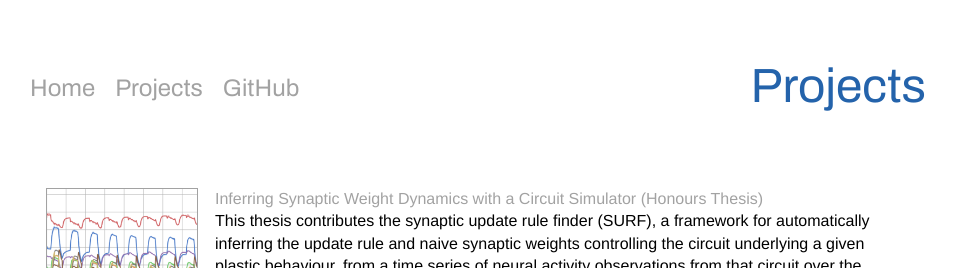
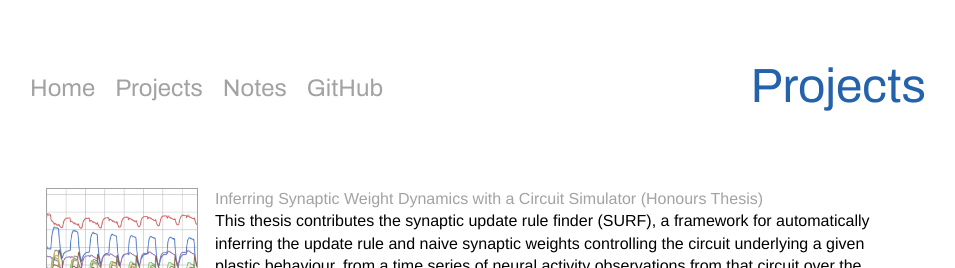
Before and after one commit to rfayyazi/rfayyazi.github.io, a Jekyll site: the page projects.html, which Jekyll copies as it is, in a window 1280 px wide. Shown: the top 268 px of the page, without its empty margins (162-1117 px from the left). Built offline with Jekyll 4.4.1, drawn with Linux system fonts in a browser that asks for light colours.

Commit message:
Update projects.html

```diff
--- a/projects.html
+++ b/projects.html
@@ -16,6 +16,9 @@
           </div>
           <div class='nav-link-wrapper'>
             <a href='projects.html'>Projects</a>
+          </div>
+          <div class='nav-link-wrapper'>
+            <a href='notes.html'>Notes</a>
           </div>
           <div class='nav-link-wrapper'>
             <a href='https://github.com/rfayyazi'>GitHub</a>
```
